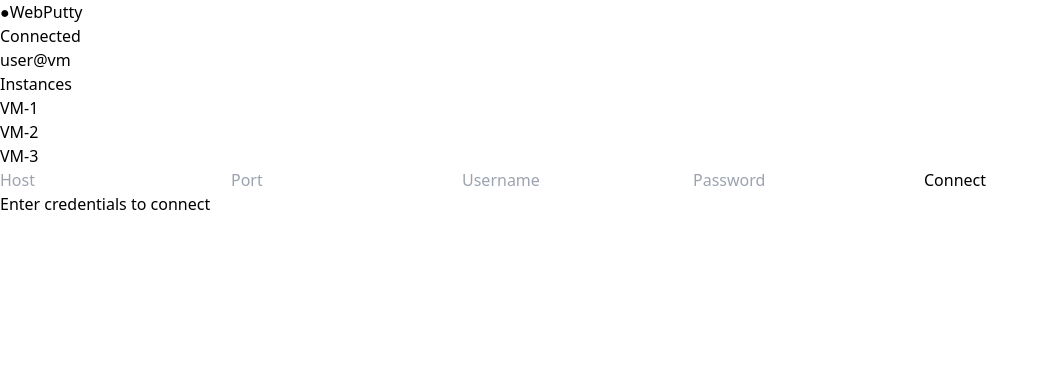
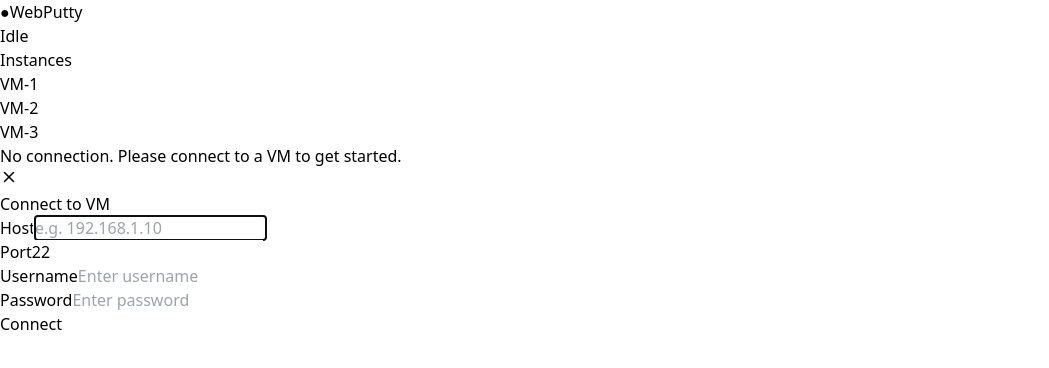
Before and after one commit to consolelo-g/web-putty-frontend, a React (Vite) app: page / in a window 1280 px wide. Shown: the top 368 px of the page, without its empty margins (0-1049 px from the left). Built offline with nearby package versions, Linux system fonts and the light colour scheme.

Commit message:
Added real status, Connect and reconnect functionalities

```diff
--- a/package.json
+++ b/package.json
@@ -13,6 +13,7 @@
     "@xterm/addon-fit": "^0.11.0",
     "@xterm/xterm": "^6.0.0",
     "clsx": "^2.1.1",
+    "lucide-react": "^1.8.0",
     "react": "^19.2.4",
     "react-dom": "^19.2.4"
   },
--- a/src/components/ConnectForm.tsx
+++ b/src/components/ConnectForm.tsx
@@ -1,51 +1,158 @@
-import { useState } from "react";
+import { useState, useRef, useEffect } from "react";
+import { X } from "lucide-react";
+import type { Connection } from "./types";
 
 interface Props {
-    onConnect: (data: any) => void;
+    onConnect: (data: Connection) => void;
+    onClose: () => void;
+    initialData?: Omit<Connection, "password">;
 }
 
-export default function ConnectForm({ onConnect }: Props) {
+export default function ConnectForm({ onConnect, onClose, initialData }: Props) {
     const [form, setForm] = useState({
-        host: "",
-        port: 22,
-        username: "",
+        host: initialData?.host || "",
+        port: initialData?.port || 22,
+        username: initialData?.username || "",
         password: "",
     });
 
+    const [error, setError] = useState("");
+    const isReconnect = !!initialData;
+
+    const isValid = isReconnect
+        ? form.password.trim() !== ""
+        : form.host.trim() !== "" &&
+        form.username.trim() !== "" &&
+        form.password.trim() !== "" &&
+        form.port > 0;
+
+    const handleSubmit = () => {
+        if (!isValid) {
+            setError("All fields are required and must be valid.");
+            return;
+        }
+
+        setError("");
+        onConnect(form);
+    };
+
+    const hostRef = useRef<HTMLInputElement | null>(null);
+    const passwordRef = useRef<HTMLInputElement | null>(null);
+
+    useEffect(() => {
+        if (isReconnect) {
+            passwordRef.current?.focus();
+        } else {
+            hostRef.current?.focus();
+        }
+    }, [isReconnect]);
+
     return (
-        <div className="p-3 bg-slate-900 border-b border-slate-800 flex gap-2">
+        <div
+            className="flex flex-col gap-4 relative"
+            onKeyDown={(e) => {
+                if (e.key === "Enter") {
+                    e.preventDefault();
+                    handleSubmit();
+                }
+            }}
+        >
+            {/* Close Button */}
+            <button
+                onClick={onClose}
+                className="absolute top-3 right-3 text-slate-400 hover:text-white hover:bg-slate-800 p-1.5 rounded transition"
+            >
+                <X size={18} />
+            </button>
 
+            {/* Title */}
+            <h2 className="text-lg font-semibold text-white pt-4">
+                {isReconnect ? "Reconnect to VM" : "Connect to VM"}
+            </h2>
+
+            {/* Host */}
+            {!isReconnect && (
+                <div className="flex flex-col gap-1">
+                    <label className="text-sm text-slate-400">Host</label>
                     <input
-                placeholder="Host"
-                className="bg-slate-800 px-2 py-1 rounded"
-                onChange={(e) => setForm({ ...form, host: e.target.value })}
+                        ref={hostRef}
+                        placeholder="e.g. 192.168.1.10"
+                        className="bg-slate-800 px-3 py-2 rounded border border-slate-700 focus:outline-none focus:ring-2 focus:ring-green-500"
+                        value={form.host}
+                        onChange={(e) =>
+                            setForm({ ...form, host: e.target.value })
+                        }
                     />
+                </div>
+            )}
 
+            {/* Port */}
+            {!isReconnect && (
+                <div className="flex flex-col gap-1">
+                    <label className="text-sm text-slate-400">Port</label>
                     <input
                         type="number"
-                placeholder="Port"
-                className="bg-slate-800 px-2 py-1 rounded w-20"
-                onChange={(e) => setForm({ ...form, port: Number(e.target.value) })}
+                        value={form.port}
+                        className="bg-slate-800 px-3 py-2 rounded border border-slate-700 focus:outline-none focus:ring-2 focus:ring-green-500"
+                        onChange={(e) =>
+                            setForm({ ...form, port: Number(e.target.value) })
+                        }
                     />
+                </div>
+            )}
 
+            {/* Username */}
+            {!isReconnect && (
+                <div className="flex flex-col gap-1">
+                    <label className="text-sm text-slate-400">Username</label>
                     <input
-                placeholder="Username"
-                className="bg-slate-800 px-2 py-1 rounded"
-                onChange={(e) => setForm({ ...form, username: e.target.value })}
+                        value={form.username}
+                        placeholder="Enter username"
+                        className="bg-slate-800 px-3 py-2 rounded border border-slate-700 focus:outline-none focus:ring-2 focus:ring-green-500"
+                        onChange={(e) =>
+                            setForm({ ...form, username: e.target.value })
+                        }
                     />
+                </div>
+            )}
 
+            {isReconnect && (
+                <div className="text-sm text-slate-400 bg-slate-800 px-3 py-2 rounded border border-slate-700">
+                    {form.username}@{form.host}:{form.port}
+                </div>
+            )}
+
+            {/* Password */}
+            <div className="flex flex-col gap-1">
+                <label className="text-sm text-slate-400">Password</label>
                 <input
+                    ref={passwordRef}
                     type="password"
-                placeholder="Password"
-                className="bg-slate-800 px-2 py-1 rounded"
-                onChange={(e) => setForm({ ...form, password: e.target.value })}
+                    placeholder="Enter password"
+                    className="bg-slate-800 px-3 py-2 rounded border border-slate-700 focus:outline-none focus:ring-2 focus:ring-green-500"
+                    onChange={(e) =>
+                        setForm({ ...form, password: e.target.value })
+                    }
                 />
+            </div>
 
+            {/* Error Message */}
+            {error && (
+                <div className="text-red-400 text-sm">
+                    {error}
+                </div>
+            )}
+
+            {/* Button */}
             <button
-                onClick={() => onConnect(form)}
-                className="bg-green-600 px-3 py-1 rounded hover:bg-green-700"
+                onClick={handleSubmit}
+                disabled={!isValid}
+                className={`mt-2 py-2 rounded font-medium transition ${isValid
+                    ? "bg-green-600 hover:bg-green-700"
+                    : "bg-slate-700 cursor-not-allowed"
+                    }`}
             >
-                Connect
+                {isReconnect ? "Reconnect" : "Connect"}
             </button>
         </div>
     );
--- a/src/components/Dashboard.tsx
+++ b/src/components/Dashboard.tsx
@@ -1,22 +1,80 @@
-import { useState } from "react";
+import { useRef, useState } from "react";
 import Layout from "../components/layout/Layout";
 import Terminal from "../components/Terminal";
 import ConnectForm from "./ConnectForm";
+import type { Connection, Status } from "./types";
 
 export default function Dashboard() {
-    const [connection, setConnection] = useState(null);
+    const socketRef = useRef<WebSocket | null>(null);
+    const [connection, setConnection] = useState<Connection | null>(null);
+    const [status, setStatus] = useState<Status>("idle");
+    const [showForm, setShowForm] = useState(true);
+    const [lastConnection, setLastConnection] = useState<Omit<Connection, "password"> | null>(null);
 
     return (
-        <Layout setActiveVM={() => { }}>
-            <ConnectForm onConnect={setConnection} />
+        <Layout
+            setActiveVM={() => { }}
+            status={status}
+            connection={connection}
+            onDisconnect={() => {
+                socketRef.current?.close();
+                setConnection(null);
+                setStatus("disconnected");
+            }}
+        >
+            <div className="flex flex-col h-full">
 
-            {connection ? (
-                <Terminal connection={connection} />
-            ) : (
-                <div className="flex items-center justify-center h-full text-slate-500">
-                    Enter credentials to connect
+                {/* Top bar
+                <ConnectForm onConnect={setConnection} /> */}
+
+                {/* Terminal area */}
+                <div className="h-full w-full">
+                    {connection ? (
+                        <Terminal
+                            connection={connection}
+                            setStatus={setStatus}
+                            socketRef={socketRef}
+                        />
+                    ) : (
+                        <div className="flex flex-col items-center justify-center h-full text-slate-500 gap-4">
+                            <div>No connection. Please connect to a VM to get started.</div>
+
+                            {lastConnection && (
+                                <button
+                                    onClick={() => setShowForm(true)}
+                                    className="bg-green-600 hover:bg-green-700 px-4 py-2 rounded text-white"
+                                >
+                                    Reconnect
+                                </button>
+                            )}
+                        </div>
+                    )}
                 </div>
-            )}
+                {showForm && (
+                    <div className="absolute inset-0 bg-black/60 backdrop-blur-sm flex items-center justify-center z-50">
+
+                        <div className="bg-slate-900 border border-slate-700 rounded-lg shadow-xl p-4 w-[400px]">
+
+                            <ConnectForm
+                                initialData={lastConnection || undefined}
+                                onConnect={(data) => {
+                                    setConnection(data);
+                                    setLastConnection({
+                                        host: data.host,
+                                        port: data.port,
+                                        username: data.username,
+                                    });
+                                    setStatus("connecting");
+                                    setShowForm(false);
+                                }}
+                                onClose={() => setShowForm(false)}
+                            />
+
+                        </div>
+                    </div>
+                )}
+
+            </div>
         </Layout>
     );
 }
--- a/src/components/Terminal.tsx
+++ b/src/components/Terminal.tsx
@@ -2,27 +2,28 @@
 import { Terminal as XTerm } from "@xterm/xterm";
 import { FitAddon } from "@xterm/addon-fit";
 import "@xterm/xterm/css/xterm.css";
+import type { Connection, SetStatus, SocketRef } from "./types";
 
 interface Props {
-    connection: {
-        host: string;
-        port: number;
-        username: string;
-        password: string;
-    };
+    connection: Connection;
+    setStatus: SetStatus;
+    socketRef: SocketRef;
 }
 
-export default function Terminal({ connection }: Props) {
+export default function Terminal({ connection, setStatus, socketRef }: Props) {
     const terminalRef = useRef<HTMLDivElement | null>(null);
-    const socketRef = useRef<WebSocket | null>(null);
+    // const socketRef = useRef<WebSocket | null>(null);
 
     useEffect(() => {
         if (!terminalRef.current) return;
 
         const term = new XTerm({
             cursorBlink: true,
+            scrollback: 2000,
             fontSize: 14,
-            fontFamily: "Fira Code, monospace",
+            lineHeight: 1.2,
+            fontFamily: "monospace",
+            scrollOnUserInput: true,
             theme: {
                 background: "#020617",
                 foreground: "#e2e8f0",
@@ -31,27 +32,53 @@
         });
 
         const fitAddon = new FitAddon();
+
         term.loadAddon(fitAddon);
-
         term.open(terminalRef.current);
-        fitAddon.fit();
 
         // ===== Connect WebSocket =====
         const WS_URL = import.meta.env.VITE_WS_URL || "ws://127.0.0.1:8000";
         const socket = new WebSocket(`${WS_URL}/terminal/ws`);
         socketRef.current = socket;
 
+        const resizeTerminal = () => {
+            fitAddon.fit();
+
+            if (socket.readyState === WebSocket.OPEN) {
+                socket.send(JSON.stringify({
+                    type: "resize",
+                    cols: term.cols,
+                    rows: term.rows
+                }));
+            }
+        };
+
+        const observer = new ResizeObserver(() => {
+            resizeTerminal();
+        });
+
+        observer.observe(terminalRef.current!);
+
+        requestAnimationFrame(() => {
+            fitAddon.fit();
+        });
+
+
         socket.onopen = () => {
             term.writeln("\x1b[33mConnecting to server...\x1b[0m");
-
-            // Send credentials (TEMP HARDCODE)
             socket.send(JSON.stringify(connection));
+            socket.send(JSON.stringify({
+                type: "resize",
+                cols: term.cols,
+                rows: term.rows
+            }));
         };
 
         socket.onmessage = (event) => {
             const msg = JSON.parse(event.data);
 
             if (msg.type === "connected") {
+                setStatus("connected");
                 term.writeln("\x1b[32mConnected to VM\x1b[0m\r\n");
             }
 
@@ -60,15 +87,18 @@
             }
 
             if (msg.type === "error") {
+                setStatus("error");
                 term.writeln(`\x1b[31m${msg.message}\x1b[0m`);
             }
         };
 
         socket.onerror = () => {
+            setStatus("error");
             term.writeln("\x1b[31mConnection error\x1b[0m");
         };
 
         socket.onclose = () => {
+            setStatus("disconnected");
             term.writeln("\r\n\x1b[31mDisconnected\x1b[0m");
         };
 
@@ -86,6 +116,7 @@
 
         // ===== Resize Handling =====
         const handleResize = () => {
+            setTimeout(() => {
                 fitAddon.fit();
 
                 if (socket.readyState === WebSocket.OPEN) {
@@ -95,21 +126,20 @@
                         rows: term.rows
                     }));
                 }
+            }, 50);
         };
 
-        window.addEventListener("resize", handleResize);
-
         return () => {
-            window.removeEventListener("resize", handleResize);
+            observer.disconnect();
             socket.close();
             term.dispose();
         };
     }, [connection]);
 
     return (
-        <div className="h-full w-full p-2">
-            <div className="h-full w-full border border-slate-800 rounded-lg overflow-hidden shadow-lg shadow-green-500/10">
-                <div ref={terminalRef} className="h-full w-full" />
+        <div className="h-full w-full flex min-h-0">
+            <div className="h-full w-full border border-slate-800 rounded-lg overflow-hidden flex-1 shadow-lg shadow-green-500/10">
+                <div ref={terminalRef} className="w-full h-full min-h-0" />
             </div>
         </div>
     );
--- a/src/components/layout/Layout.tsx
+++ b/src/components/layout/Layout.tsx
@@ -1,16 +1,31 @@
+import type { ConnectionInfo, SetActiveVM, Status } from "../types";
 import Navbar from "./Navbar";
 import Sidebar from "./Sidebar";
 
 interface Props {
     children: React.ReactNode;
-    setActiveVM: (vm: string) => void;
+    setActiveVM: SetActiveVM;
+
+    status: Status;
+    connection: ConnectionInfo | null;
+    onDisconnect: () => void;
 }
 
-export default function Layout({ children, setActiveVM }: Props) {
+export default function Layout({
+    children,
+    setActiveVM,
+    status,
+    connection,
+    onDisconnect,
+}: Props) {
     return (
         <div className="h-screen flex flex-col bg-slate-950 text-slate-200">
 
-            <Navbar />
+            <Navbar
+                status={status}
+                connection={connection}
+                onDisconnect={onDisconnect}
+            />
 
             <div className="flex flex-1 overflow-hidden">
                 <Sidebar setActiveVM={setActiveVM} />
--- a/src/components/layout/Navbar.tsx
+++ b/src/components/layout/Navbar.tsx
@@ -1,21 +1,50 @@
-export default function Navbar() {
+import type { ConnectionInfo, Status } from "../types";
+
+interface Props {
+    status: Status;
+    connection: ConnectionInfo | null;
+    onDisconnect: () => void;
+}
+
+export default function Navbar({ status, connection, onDisconnect }: Props) {
+    const statusConfig = {
+        connected: { text: "Connected", color: "text-green-500" },
+        connecting: { text: "Connecting...", color: "text-yellow-500" },
+        disconnected: { text: "Disconnected", color: "text-red-500" },
+        error: { text: "Error", color: "text-red-500" },
+        idle: { text: "Idle", color: "text-slate-400" },
+    }[status];
+
     return (
         <div className="h-12 bg-slate-900 border-b border-slate-800 flex items-center justify-between px-4">
 
             {/* Left */}
             <div className="flex items-center gap-2">
-                <span className="text-green-500 font-bold">●</span>
+                <span className={`${statusConfig.color} font-bold`}>●</span>
                 <span className="font-semibold">WebPutty</span>
             </div>
 
             {/* Center */}
-            <div className="text-sm text-slate-400">
-                Connected
+            <div className={`text-sm ${statusConfig.color}`}>
+                {statusConfig.text}
             </div>
 
             {/* Right */}
-            <div className="text-sm text-slate-400">
-                user@vm
+            <div className="flex items-center gap-3 text-sm text-slate-400">
+                {connection && (
+                    <span>
+                        {connection.username}@{connection.host}
+                    </span>
+                )}
+
+                {status === "connected" && (
+                    <button
+                        onClick={onDisconnect}
+                        className="bg-red-600 px-2 py-1 rounded hover:bg-red-700 text-white"
+                    >
+                        Disconnect
+                    </button>
+                )}
             </div>
         </div>
     );
--- a/src/components/layout/Sidebar.tsx
+++ b/src/components/layout/Sidebar.tsx
@@ -1,5 +1,7 @@
+import type { SetActiveVM } from "../types";
+
 interface Props {
-    setActiveVM: (vm: string) => void;
+    setActiveVM: SetActiveVM;
 }
 
 export default function Sidebar({ setActiveVM }: Props) {
--- /dev/null
+++ b/src/components/types.ts
@@ -0,0 +1,28 @@
+// ===== Connection Status =====
+export type Status =
+    | "idle"
+    | "connecting"
+    | "connected"
+    | "disconnected"
+    | "error";
+
+// ===== Connection (full payload for backend) =====
+export interface Connection {
+    host: string;
+    port: number;
+    username: string;
+    password: string;
+}
+
+// ===== Safe connection (UI display only) =====
+export interface ConnectionInfo {
+    host: string;
+    username: string;
+}
+
+// ===== WebSocket Ref =====
+export type SocketRef = React.MutableRefObject<WebSocket | null>;
+
+// ===== Generic Helpers =====
+export type SetStatus = (status: Status) => void;
+export type SetActiveVM = (vm: string) => void;
```
Also changed, not shown: 1 other file (tests, documents, lock files or other folders). Lines whose indentation alone changed are shown as unchanged.
